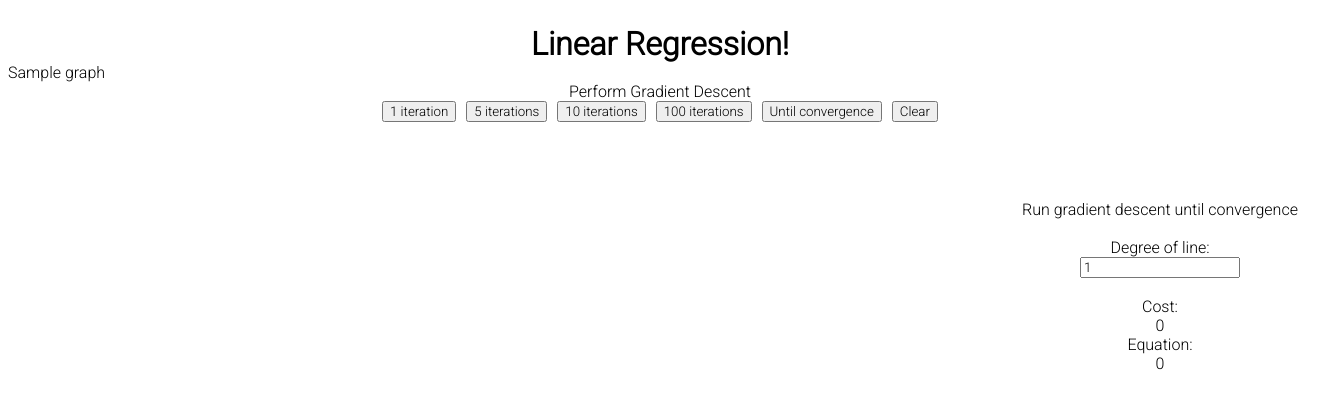
After one commit to Sourish07/MLVisSuite, a Flask app: template templates/linreg.html in a window 1320 px wide. The commit adds this page. Shown: the top 409 px of the page. Run offline with Flask 2, Linux system fonts and the light colour scheme; the template is opened without the code that fills it: most values are stand-ins (such as "Sample title", 1, 10 or a date in 2020).

Commit message:
Added code to display equation of line

```diff
--- a/app.py
+++ b/app.py
@@ -26,6 +26,11 @@ og_line_x_vals = np.linspace(x_min, x_max + 1, 100).reshape(-1, 1)
 
 @app.route('/')
 def main():
+    return render_template("index.html")
+
+#### LINEAR REGRESSION ####
+@app.route('/linreg')
+def linear_regression():
     global X, y, fig, ax, w, line, current_degree, df
     df = pd.DataFrame(columns=['x', 'y'], dtype=np.float)
 
@@ -36,10 +41,10 @@ def main():
     mpld3.plugins.clear(fig)
     plugins.connect(fig, plugins.MousePosition(fontsize=0))
     plugins.connect(fig, MoveAxis())
-    return render_template("index.html", graph=get_html_fig())
+    return render_template("linreg.html", graph=get_html_fig())
 
 
-@app.route('/add_point', methods=['POST'])
+@app.route('/linreg-add-point', methods=['POST'])
 def add_point():
     global is_converged, is_new_point_added, scatter
 
@@ -55,7 +60,7 @@ def add_point():
     return get_html_fig()
 
 
-@app.route('/grad_desc', methods=['POST'])
+@app.route('/linreg-grad-desc', methods=['POST'])
 def gradient_descent():
     #global X, y, fig, ax, w, line, is_converged, current_degree, is_new_point_added
     global current_degree, is_new_point_added, X, y, w, is_converged, line, gd_line_x
@@ -89,6 +94,8 @@ def gradient_descent():
             line.pop().remove()
             line = ax.plot(gd_line_x[:, [1]], gd_line_x @ w, color='b', linewidth=3)
 
+    w_list = [round(i.item(), 2) for i in w]
+
     if len(df) == 0:
         converged_text = "Click to add data!"
     elif is_converged:
@@ -97,7 +104,8 @@ def gradient_descent():
         converged_text = "Line has not converged!"
     return jsonify({'graph': get_html_fig(),
                     'converged': converged_text,
-                    'cost': round(cost(), 2)})
+                    'cost': round(cost(), 2),
+                    'coefficients': w_list})
                     # 'intercept': round(w[0].item(), 4),
                     # 'slope': round(w[1].item(), 4))
 
@@ -105,8 +113,20 @@ def gradient_descent():
 def cost():
     return np.sum((X @ w - y) ** 2)
 
+
 def get_html_fig():
     return fig_to_html(fig, figid="figure")
+
+
+@app.route('/logreg')
+def logistic_regression():
+    return "Logistic Regression"
+
+
+@app.route('/kmeans')
+def k_means():
+    return "K-Means"
+
 
 class MoveAxis(plugins.PluginBase):
     JAVASCRIPT = """
--- /dev/null
+++ b/templates/linreg.html
@@ -0,0 +1,196 @@
+<!DOCTYPE html>
+<html lang="en">
+<head>
+    <meta charset="UTF-8">
+    <title>Linear Regression</title>
+    <link rel="preconnect" href="https://fonts.gstatic.com">
+    <link href="https://fonts.googleapis.com/css2?family=Roboto:wght@100;300&display=swap" rel="stylesheet">
+    <script src="https://code.jquery.com/jquery-3.6.0.min.js"
+        integrity="sha256-/xUj+3OJU5yExlq6GSYGSHk7tPXikynS7ogEvDej/m4="
+        crossorigin="anonymous"></script>
+</head>
+<body>
+<h1>Linear Regression!</h1>
+<div id="graph" onclick="addPoint()">
+    {{ graph | safe }}
+</div>
+<div style="display: flex; flex-direction: column">
+    <p style="text-align: center">Perform Gradient Descent</p>
+    <div id="gd_buttons">
+        <button onclick="gradDesc(1)">1 iteration</button>
+        <button onclick="gradDesc(5)">5 iterations</button>
+        <button onclick="gradDesc(10)">10 iterations</button>
+        <button onclick="gradDesc(100)">100 iterations</button>
+        <button onclick="gradDesc(100_000_000)">Until convergence</button>
+        <button onclick="location.reload()">Clear</button>
+    </div>
+</div>
+<div id='info'>
+    <p id='converged'>Run gradient descent until convergence</p>
+    <br/>
+
+    <p>Degree of line: </p>
+    <input type='number' id='num_of_degrees' value='1' min='1'>
+    <br/>
+
+    <p>Cost:</p>
+    <span id='cost'>0</span>
+    <p>Equation: </p>
+    <span id="equation">0</span>
+</div>
+</body>
+</html>
+<style>
+    * {
+        font-family: 'Roboto', sans-serif;
+    }
+
+    h1 {
+        text-align: center;
+        margin: 25px 0 0 0;
+    }
+
+    p {
+        margin: 0;
+    }
+
+    #figure {
+        display: flex;
+        justify-content: center;
+    }
+
+    #gd_buttons {
+        display: flex;
+        justify-content: center
+    }
+
+    #gd_buttons button {
+        margin: 0 5px;
+    }
+
+    #info {
+        position: absolute;
+        height: 200px;
+        width: 300px;
+        left: 50%;
+        margin-left: 350px;
+        top: 200px;
+
+        display: flex;
+        flex-direction: column;
+        align-items: center;
+    }
+</style>
+
+<script>
+    function addPoint() {
+        const point = $(".mpld3-coordinates").text();
+        let coordinates = point.matchAll("-?\\d+\\.?\\d+");
+        coordinates = Array.from(coordinates)
+        if (coordinates.length === 0) {
+            return
+        }
+        const x = parseFloat(coordinates[0][0]);
+        const y = parseFloat(coordinates[1][0]);
+
+        $.ajax({
+            type: "POST",
+            url: "linreg-add-point",
+            data: JSON.stringify({"x": x, "y": y}),
+            contentType: "application/json"
+        }).done(function (data) {
+            $("#graph").html(data)
+        }).fail(function (data) {
+            alert("POST failed");
+        });
+    }
+
+    function gradDesc(num_of_iterations) {
+        const numOfDegrees = $("#num_of_degrees").val();
+        $.ajax({
+            type: "POST",
+            url: "linreg-grad-desc",
+            data: JSON.stringify({
+                "num_of_iterations": num_of_iterations,
+                "degree": numOfDegrees
+            }),
+            contentType: "application/json"
+        }).done(function (data) {
+            console.log(data['coefficients'])
+            addEquation(data['coefficients'])
+            $("#graph").html(data['graph'])
+            $("#converged").text(data['converged'])
+        }).fail(function (data) {
+            alert("POST failed");
+        });
+    }
+
+    function addEquation(coefficients) {
+        let html = ""
+        for (let i = 0; i < coefficients.length; i++) {
+            if (coefficients[i] === 0)
+                continue
+
+            if (i === 0) {
+                if (coefficients[i] < 0) {
+                    html = coefficients[i] + html
+                } else {
+                    html = "+" + coefficients[i] + html
+                }
+            } else if (i === 1 && Math.abs(coefficients[i]) > 1) {
+                if (coefficients[i] < 0) {
+                    html = coefficients[i] + "x" + html
+                } else {
+                    html = "+" + coefficients[i] + "x" + html
+                }
+            } else if (i === 1 && Math.abs(coefficients[i]) <= 1) {
+                if (coefficients[i] < 0) {
+                    html = "-x" + html
+                } else {
+                    html = "+" + "x" + html
+                }
+            } else if (i > 1 && Math.abs(coefficients[i]) > 1) {
+                if (coefficients[i] < 0) {
+                    html = coefficients[i] + "x" + "<sup>" + i + "</sup>" + html
+                } else {
+                    html = "+" + coefficients[i] + "x" + "<sup>" + i + "</sup>" + html
+                }
+            } else if (i > 1 && Math.abs(coefficients[i]) <= 1) {
+                if (coefficients[i] < 0) {
+                    html = "x" + "<sup>" + i + "</sup>" + html
+                } else {
+                    html = "+" + "x" + "<sup>" + i + "</sup>" + html
+                }
+            } else {
+                alert("oops")
+            }
+        }
+        if (html.charAt(0) === '+') {
+            html = html.substring(1)
+        }
+        $("#equation").html(html)
+    }
+
+    function addLatex(coefficients) {
+        var string = "$$"
+        for (let i = 0; i < coeffecients.length; i++) {
+            if (i === 0) {
+                string = coeffecients[i] + string
+            } else if (i === 1 && coeffecients[i] !== 0) {
+                if (coeffecients[i] === 1) {
+                    string = "x+" + string
+                } else {
+                    string = coeffecients[i] + "x+" + string
+                }
+            } else if (coeffecients[i] === 1) {
+                string = "x^" + i + "+" + string
+
+            } else if (coeffecients[i] !== 0) {
+                string = coeffecients[i] + "x^" + i + "+" + string
+            }
+        }
+        string = "$$" + string
+        $("#equation").text(string)
+        //MathJax.typeset()
+    }
+</script>
```
Also changed, not shown: templates/index.html (+35 -91 lines).
